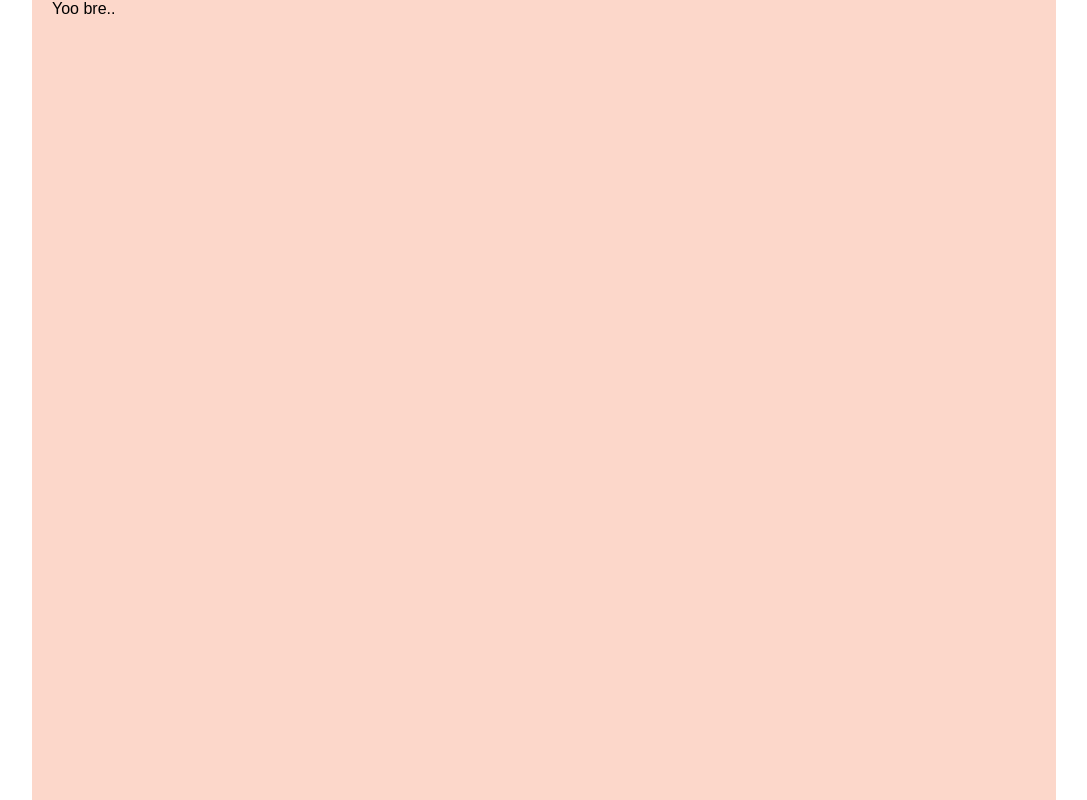
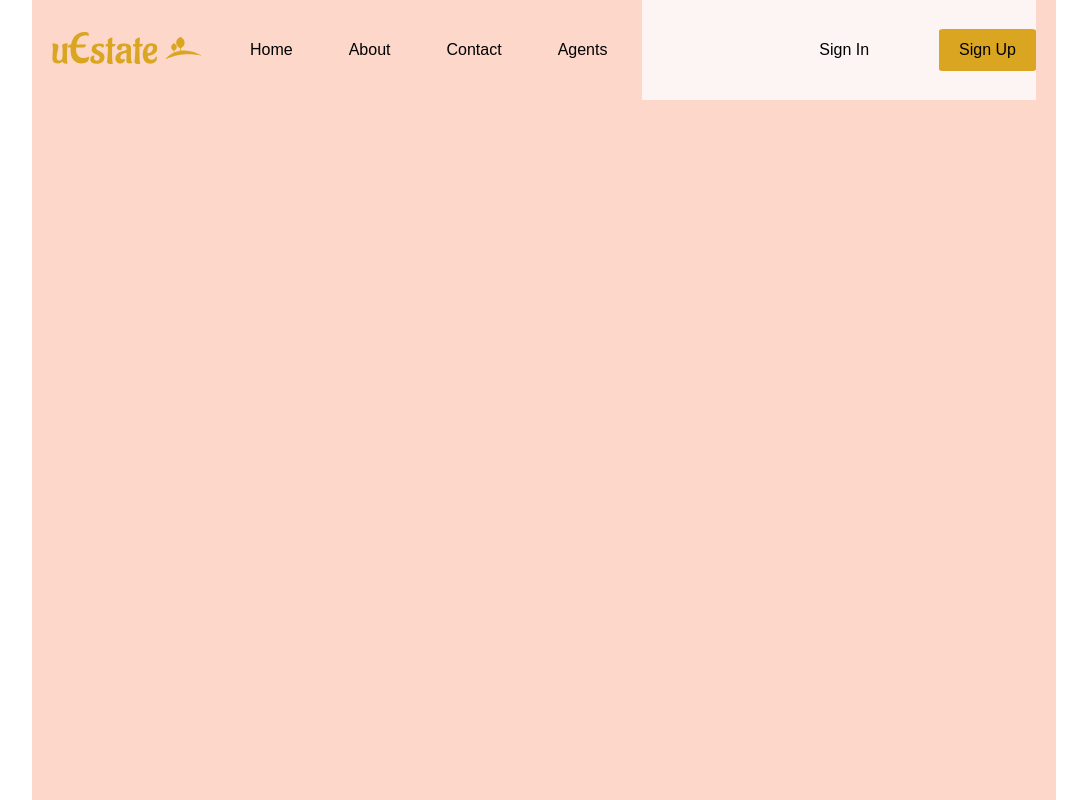
Before and after one commit to andryariadi/real-estate-app, a React (Vite) app in the folder estate-app/: page / in a window 1280 px wide. Shown: the whole page, without its empty margins (96-1183 px from the left). Built offline with nearby package versions, Linux system fonts and the light colour scheme.

Commit message:
styling navbar

```diff
--- a/estate-app/index.html
+++ b/estate-app/index.html
@@ -2,7 +2,7 @@
 <html lang="en">
   <head>
     <meta charset="UTF-8" />
-    <link rel="icon" type="image/svg+xml" href="/vite.svg" />
+    <link rel="icon" type="image/svg+xml" href="/favicon.svg" />
     <meta name="viewport" content="width=device-width, initial-scale=1.0" />
     <title>uEstate</title>
   </head>
--- a/estate-app/src/App.jsx
+++ b/estate-app/src/App.jsx
@@ -1,10 +1,11 @@
+import Navbar from "./components/navbar/Navbar";
 import "./layout.scss";
 
 function App() {
   return (
     <>
       <main className="layout">
-        <div>Yoo bre..</div>
+        <Navbar />
       </main>
     </>
   );
--- /dev/null
+++ b/estate-app/src/components/navbar/Navbar.jsx
@@ -0,0 +1,33 @@
+import "./navbar.scss";
+
+export default function Navbar() {
+  return (
+    <>
+      <nav>
+        <div className="left">
+          <a className="logo" href="/">
+            <img src="/logo.svg" alt="estate" />
+          </a>
+          <a className="nav-link" href="/">
+            Home
+          </a>
+          <a className="nav-link" href="/">
+            About
+          </a>
+          <a className="nav-link" href="/">
+            Contact
+          </a>
+          <a className="nav-link" href="/">
+            Agents
+          </a>
+        </div>
+        <div className="right">
+          <a href="/">Sign In</a>
+          <a href="/" className="register">
+            Sign Up
+          </a>
+        </div>
+      </nav>
+    </>
+  );
+}
--- /dev/null
+++ b/estate-app/src/components/navbar/navbar.scss
@@ -0,0 +1,76 @@
+nav {
+  //   background-color: darkcyan;
+  display: flex;
+  justify-content: space-between;
+  align-items: center;
+  height: 100px;
+
+  .left {
+    // background-color: brown;
+    flex: 3;
+    display: flex;
+    align-items: center;
+    gap: 40px;
+
+    .logo {
+      transition: all 0.5s ease;
+      &:hover {
+        scale: 1.05;
+      }
+
+      img {
+        width: 150px;
+      }
+    }
+
+    // nav-link
+    .nav-link {
+      padding: 0.5rem;
+      position: relative;
+      font-size: 16px;
+    }
+
+    .nav-link::after {
+      content: "";
+      position: absolute;
+      width: calc(100% - 7px);
+      height: 2px;
+      background: #daa520;
+      border-radius: 10px;
+      transform: scale(0);
+      transition: all 0.6s ease;
+    }
+
+    .nav-link::after {
+      bottom: 0;
+      left: 4.3px;
+      transform-origin: center;
+    }
+
+    .nav-link:hover::before,
+    .nav-link:hover::after {
+      transform: scale(1);
+    }
+    // nav-link
+  }
+
+  .right {
+    background-color: darkorange;
+    flex: 2;
+    display: flex;
+    align-items: center;
+    justify-content: flex-end;
+    gap: 50px;
+    background-color: #fcf5f3;
+    height: 100%;
+
+    a {
+      padding: 12px 20px;
+    }
+
+    .register {
+      background-color: goldenrod;
+      border-radius: 5%;
+    }
+  }
+}
--- a/estate-app/src/layout.scss
+++ b/estate-app/src/layout.scss
@@ -1,7 +1,7 @@
 @import "./responsive.scss";
 
 .layout {
-  background-color: crimson;
+  //   background-color: crimson;
   height: 100vh;
   max-width: 1280px;
   margin: 0 auto;
```
Also changed, not shown: estate-app/public/favicon.svg (added), estate-app/public/logo.svg (added).
